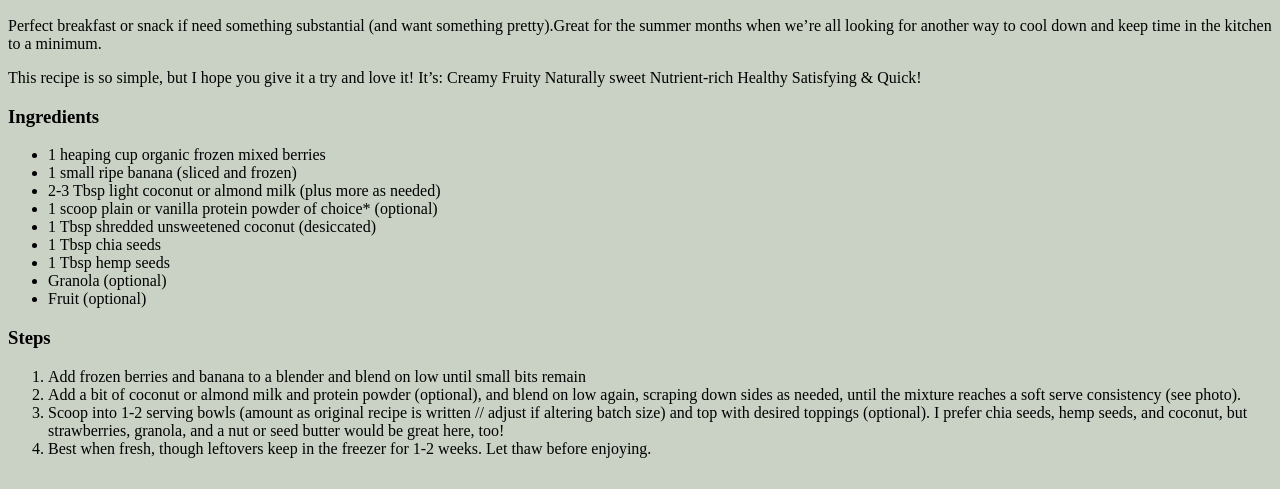
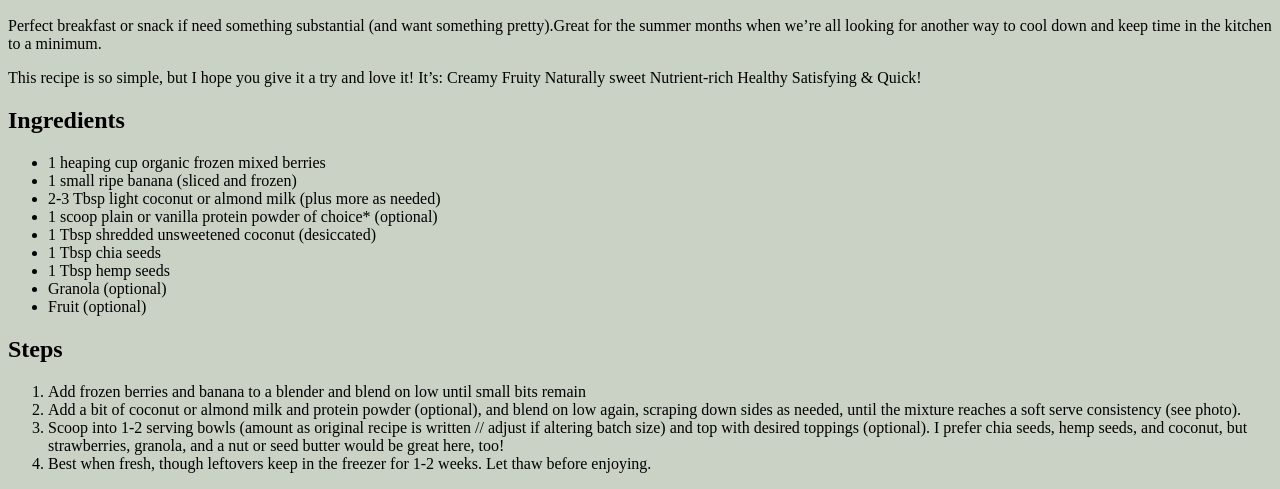
Before and after one commit to RottenK1D/odin-recipes, a plain HTML site: page recipes/smoothie-bowl.html in a window 1280 px wide. Shown: the part 630-1119 px from the top of the page. Drawn offline with Linux system fonts and the light colour scheme.

Commit message:
replace <h3> to <h2> tags

```diff
--- a/recipes/smoothie-bowl.html
+++ b/recipes/smoothie-bowl.html
@@ -25,7 +25,7 @@
         Satisfying
         & Quick!</p>
 
-    <h3>Ingredients</h3>
+    <h2>Ingredients</h3>
     <ul>
         <li>1 heaping cup organic frozen mixed berries</li>
         <li>1 small ripe banana (sliced and frozen)</li>
@@ -38,7 +38,7 @@
         <li>Fruit (optional)</li>
     </ul>
 
-    <h3>Steps</h3>
+    <h2>Steps</h3>
     <ol>
         <li>Add frozen berries and banana to a blender and blend on low until small bits remain</li>
         <li>Add a bit of coconut or almond milk and protein powder (optional), and blend on low again, scraping down sides as needed, until the mixture reaches a soft serve consistency (see photo).</li>
```
